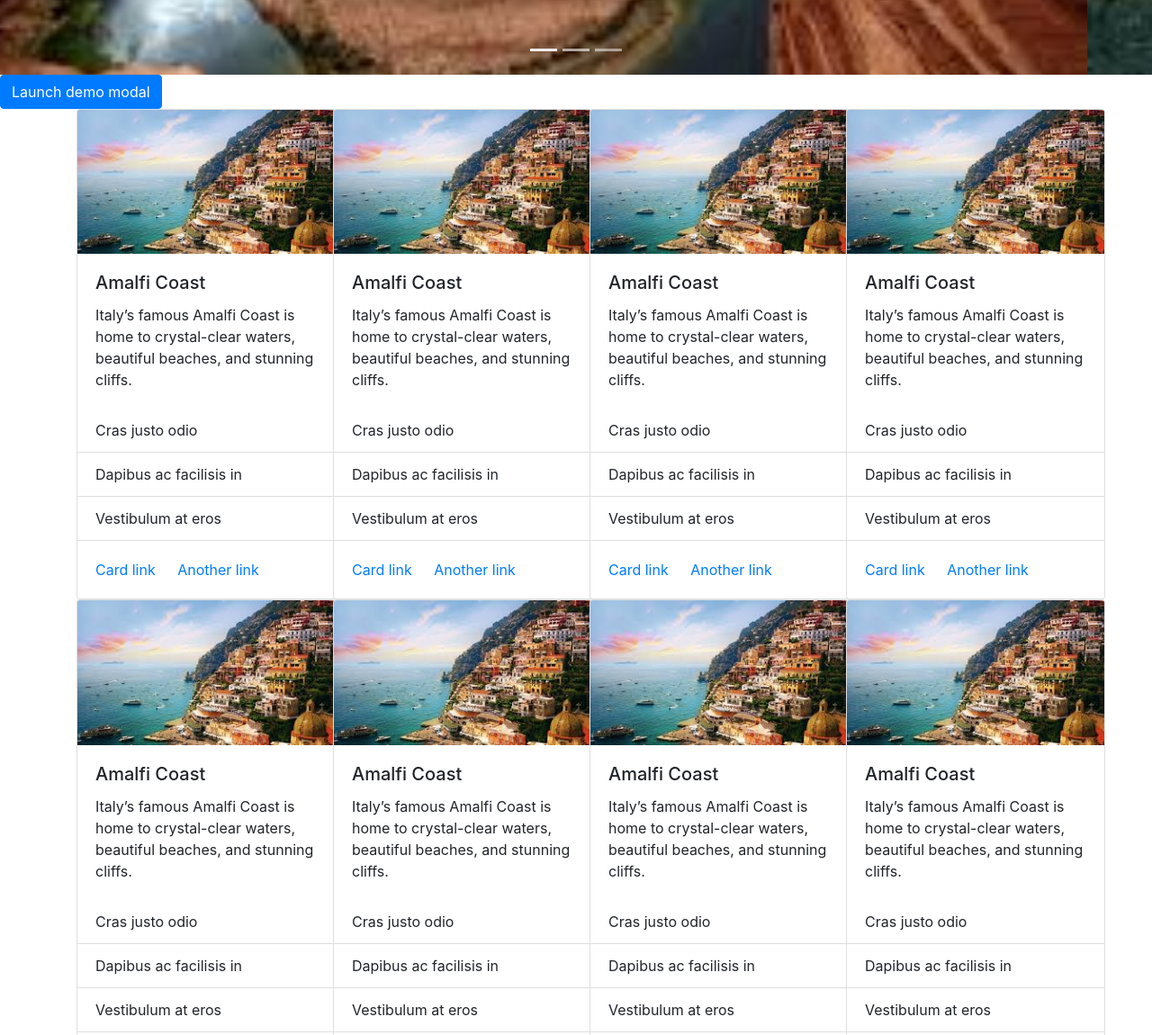
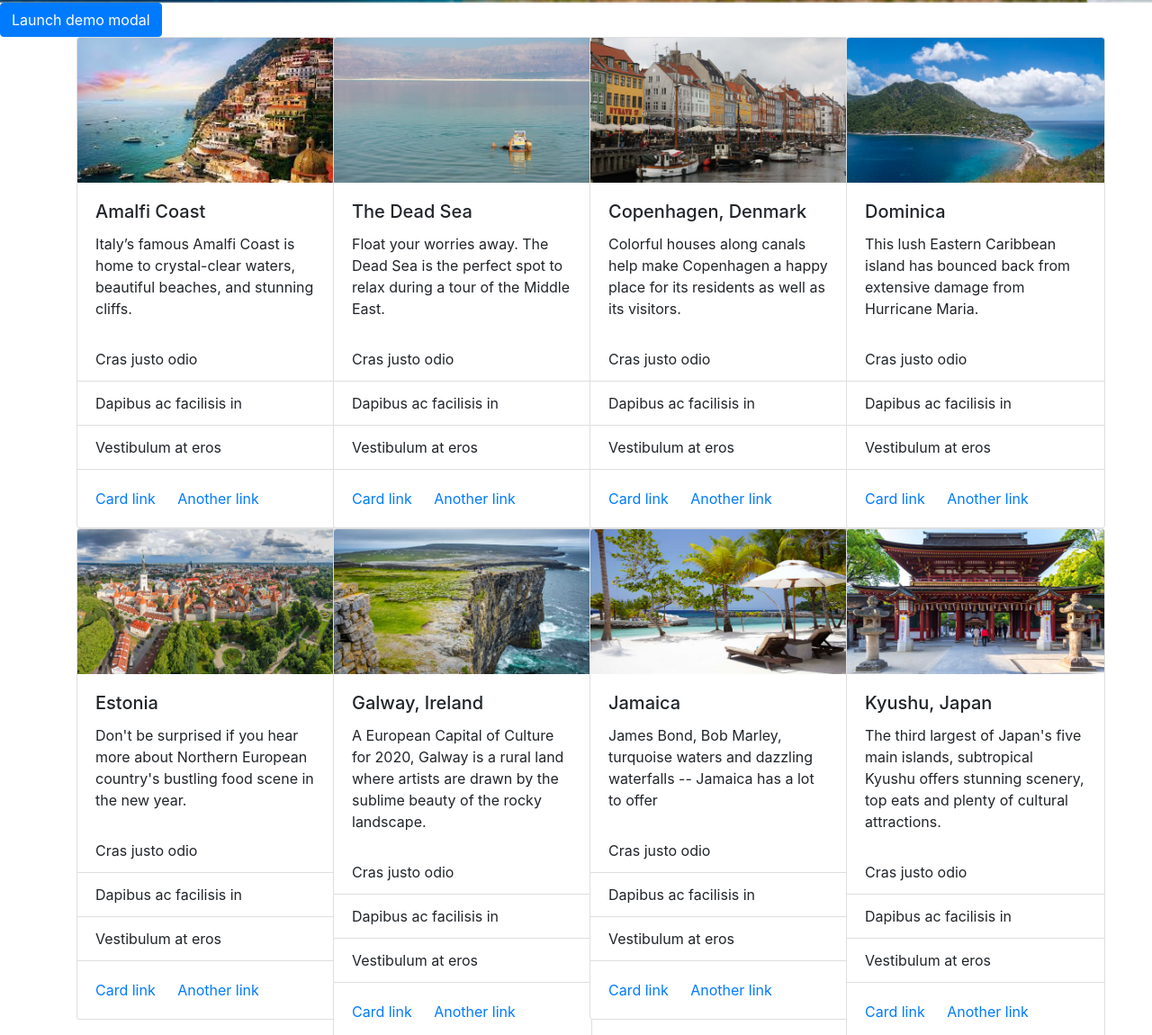
Before and after one commit to ErvinOrdonez/Ordonez-Bootstrap.io, a plain HTML site: page index.html in a window 1280 px wide. Shown: the part 853-2003 px from the top of the page at 90% size. Drawn offline with nearby package versions, Linux system fonts and the light colour scheme.

Commit message:
Add files via upload

```diff
--- a/index.html
+++ b/index.html
@@ -11,7 +11,6 @@
 
 <body>
   <div class"container">
-
 
     <nav class="navbar navbar-expand-lg navbar-dark bg-dark">
       <a class="navbar-brand" href="#">EXPLORE IT</a>
@@ -61,13 +60,13 @@
       </ol>
       <div class="carousel-inner">
         <div class="carousel-item active">
-          <img src="img/img1.jpg" class="d-block w-100" alt="...">
+          <img src="img/img10.jpg" class="d-block w-100" alt="...">
         </div>
         <div class="carousel-item">
-          <img src="img/img2.jpg" class="d-block w-100" alt="...">
+          <img src="img/img14.jpg" class="d-block w-100" alt="...">
         </div>
         <div class="carousel-item">
-          <img src="img/img6.jpg" class="d-block w-100" alt="...">
+          <img src="img/img12.jpg" class="d-block w-100" alt="...">
         </div>
       </div>
       <a class="carousel-control-prev" href="#carouselExampleIndicators" role="button" data-slide="prev">
@@ -128,10 +127,10 @@
     </div>
     <div class="col">
       <div class="card" style="width: 18rem;">
-        <img src="img/img3.jpg" class="card-img-top" alt="...">
+        <img src="img/img8.jpg" class="card-img-top" alt="...">
         <div class="card-body">
-          <h5 class="card-title">Amalfi Coast</h5>
-          <p class="card-text"> Italy’s famous Amalfi Coast is home to crystal-clear waters, beautiful beaches, and stunning cliffs.</p>
+          <h5 class="card-title">The Dead Sea</h5>
+          <p class="card-text"> Float your worries away. The Dead Sea is the perfect spot to relax during a tour of the Middle East.</p>
         </div>
         <ul class="list-group list-group-flush">
           <li class="list-group-item">Cras justo odio</li>
@@ -146,10 +145,10 @@
     </div>
     <div class="col">
       <div class="card" style="width: 18rem;">
-        <img src="img/img3.jpg" class="card-img-top" alt="...">
+        <img src="img/img9.jpg" class="card-img-top" alt="...">
         <div class="card-body">
-          <h5 class="card-title">Amalfi Coast</h5>
-          <p class="card-text"> Italy’s famous Amalfi Coast is home to crystal-clear waters, beautiful beaches, and stunning cliffs.</p>
+          <h5 class="card-title">Copenhagen, Denmark</h5>
+          <p class="card-text"> Colorful houses along canals help make Copenhagen a happy place for its residents as well as its visitors.</p>
         </div>
         <ul class="list-group list-group-flush">
           <li class="list-group-item">Cras justo odio</li>
@@ -164,10 +163,10 @@
     </div>
     <div class="col">
       <div class="card" style="width: 18rem;">
-        <img src="img/img3.jpg" class="card-img-top" alt="...">
+        <img src="img/img10.jpg" class="card-img-top" alt="...">
         <div class="card-body">
-          <h5 class="card-title">Amalfi Coast</h5>
-          <p class="card-text"> Italy’s famous Amalfi Coast is home to crystal-clear waters, beautiful beaches, and stunning cliffs.</p>
+          <h5 class="card-title">Dominica</h5>
+          <p class="card-text"> This lush Eastern Caribbean island has bounced back from extensive damage from Hurricane Maria.</p>
         </div>
         <ul class="list-group list-group-flush">
           <li class="list-group-item">Cras justo odio</li>
@@ -187,10 +186,10 @@
 <div class="row row-cols-1 row-cols-sm-2 row-cols-md-4">
 <div class="col">
   <div class="card" style="width: 18rem;">
-    <img src="img/img3.jpg" class="card-img-top" alt="...">
+    <img src="img/img11.jpg" class="card-img-top" alt="...">
     <div class="card-body">
-      <h5 class="card-title">Amalfi Coast</h5>
-      <p class="card-text"> Italy’s famous Amalfi Coast is home to crystal-clear waters, beautiful beaches, and stunning cliffs.</p>
+      <h5 class="card-title">Estonia</h5>
+      <p class="card-text"> Don't be surprised if you hear more about Northern European country's bustling food scene in the new year.</p>
     </div>
     <ul class="list-group list-group-flush">
       <li class="list-group-item">Cras justo odio</li>
@@ -205,10 +204,10 @@
 </div>
 <div class="col">
   <div class="card" style="width: 18rem;">
-    <img src="img/img3.jpg" class="card-img-top" alt="...">
+    <img src="img/img12.jpg" class="card-img-top" alt="...">
     <div class="card-body">
-      <h5 class="card-title">Amalfi Coast</h5>
-      <p class="card-text"> Italy’s famous Amalfi Coast is home to crystal-clear waters, beautiful beaches, and stunning cliffs.</p>
+      <h5 class="card-title">Galway, Ireland</h5>
+      <p class="card-text"> A European Capital of Culture for 2020, Galway is a rural land where artists are drawn by the sublime beauty of the rocky landscape.</p>
     </div>
     <ul class="list-group list-group-flush">
       <li class="list-group-item">Cras justo odio</li>
@@ -223,10 +222,10 @@
 </div>
 <div class="col">
   <div class="card" style="width: 18rem;">
-    <img src="img/img3.jpg" class="card-img-top" alt="...">
+    <img src="img/img13.jpg" class="card-img-top" alt="...">
     <div class="card-body">
-      <h5 class="card-title">Amalfi Coast</h5>
-      <p class="card-text"> Italy’s famous Amalfi Coast is home to crystal-clear waters, beautiful beaches, and stunning cliffs.</p>
+      <h5 class="card-title">Jamaica</h5>
+      <p class="card-text"> James Bond, Bob Marley, turquoise waters and dazzling waterfalls -- Jamaica has a lot to offer</p>
     </div>
     <ul class="list-group list-group-flush">
       <li class="list-group-item">Cras justo odio</li>
@@ -241,10 +240,10 @@
 </div>
 <div class="col">
   <div class="card" style="width: 18rem;">
-    <img src="img/img3.jpg" class="card-img-top" alt="...">
+    <img src="img/img14.jpg" class="card-img-top" alt="...">
     <div class="card-body">
-      <h5 class="card-title">Amalfi Coast</h5>
-      <p class="card-text"> Italy’s famous Amalfi Coast is home to crystal-clear waters, beautiful beaches, and stunning cliffs.</p>
+      <h5 class="card-title">Kyushu, Japan</h5>
+      <p class="card-text"> The third largest of Japan's five main islands, subtropical Kyushu offers stunning scenery, top eats and plenty of cultural attractions.</p>
     </div>
     <ul class="list-group list-group-flush">
       <li class="list-group-item">Cras justo odio</li>
@@ -261,21 +260,6 @@
 </div>
 
 
-    <div aria-live="polite" aria-atomic="true" style="position: relative; min-height: 200px;">
-  <div class="toast" style="position: absolute; top: 10px; right: 10px;">
-    <div class="toast-header">
-      <img src="..." class="rounded mr-2" alt="...">
-      <strong class="mr-auto">Bootstrap</strong>
-      <small>11 mins ago</small>
-      <button type="button" class="ml-2 mb-1 close" data-dismiss="toast" aria-label="Close">
-        <span aria-hidden="true">&times;</span>
-      </button>
-    </div>
-    <div class="toast-body">
-      Hello, world! This is a toast message.
-    </div>
-  </div>
-</div>
 <!-- Button trigger modal -->
 <button type="button" class="btn btn-primary" data-toggle="modal" data-target="#exampleModal">
   Launch demo modal
```
Also changed, not shown: img/img10.jpg (added), img/img11.jpg (added), img/img12.jpg (added), img/img13.jpg (added), img/img14.jpg (added), img/img8.jpg (added), img/img9.jpg (added).
